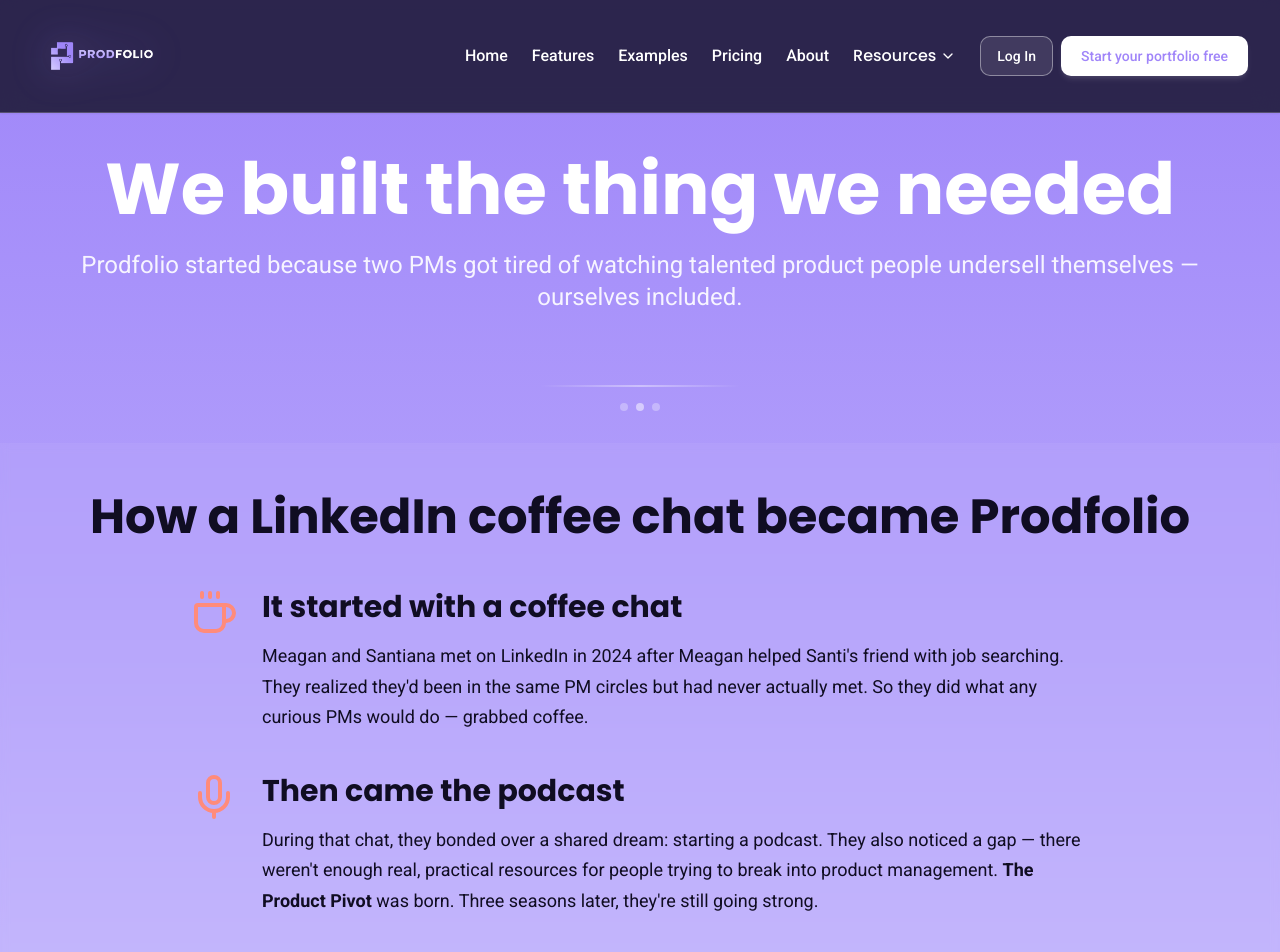
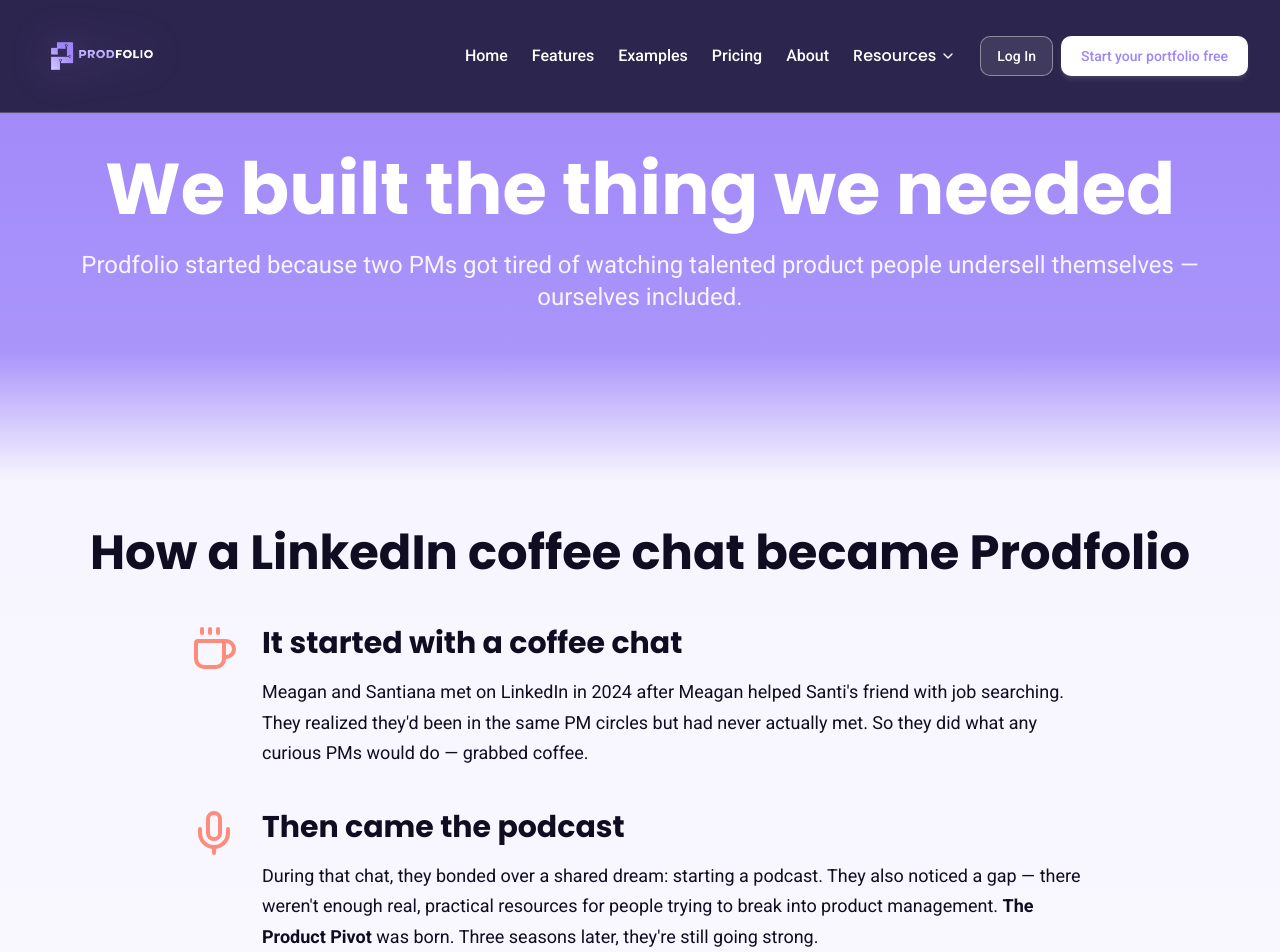
Before and after one commit to product-gals/prodfolio-site, a React (Vite) app: page /about in a window 1280 px wide. Shown: the top 952 px of the page. Built offline with nearby package versions, Linux system fonts and the light colour scheme.

Commit message:
Add smooth gradient transition on About page
Replace decorative separator with gradient fade from purple
to white, creating a smoother visual transition between
hero and origin story sections.

```diff
--- a/src/pages/About.tsx
+++ b/src/pages/About.tsx
@@ -75,22 +75,13 @@ const About = () => {
         </div>
       </section>
 
-      {/* Decorative Separator */}
-      <div className="relative py-8 px-4">
-        <div className="max-w-[200px] mx-auto">
-          <div className="h-[2px] bg-gradient-to-r from-transparent via-white/40 to-transparent rounded-full"></div>
-          <div className="flex justify-center gap-2 mt-4">
-            <div className="w-2 h-2 rounded-full bg-white/30"></div>
-            <div className="w-2 h-2 rounded-full bg-white/50"></div>
-            <div className="w-2 h-2 rounded-full bg-white/30"></div>
-          </div>
-        </div>
-      </div>
+      {/* Gradient Transition */}
+      <div className="h-32 bg-gradient-to-b from-transparent to-white/90"></div>
 
-      {/* Origin Story - Flows on gradient */}
+      {/* Origin Story */}
       <section
         ref={storyAnimation.ref as React.RefObject<HTMLElement>}
-        className={`pt-[50px] pb-[60px] px-4 bg-white/5 backdrop-blur-sm ${storyAnimation.isVisible ? "animate-fade-in" : "opacity-0"}`}
+        className={`pt-12 pb-[60px] px-4 bg-white/90 ${storyAnimation.isVisible ? "animate-fade-in" : "opacity-0"}`}
         aria-labelledby="origin-story-heading"
       >
         <div className="prodfolio-container max-w-[1200px] mx-auto">
```
